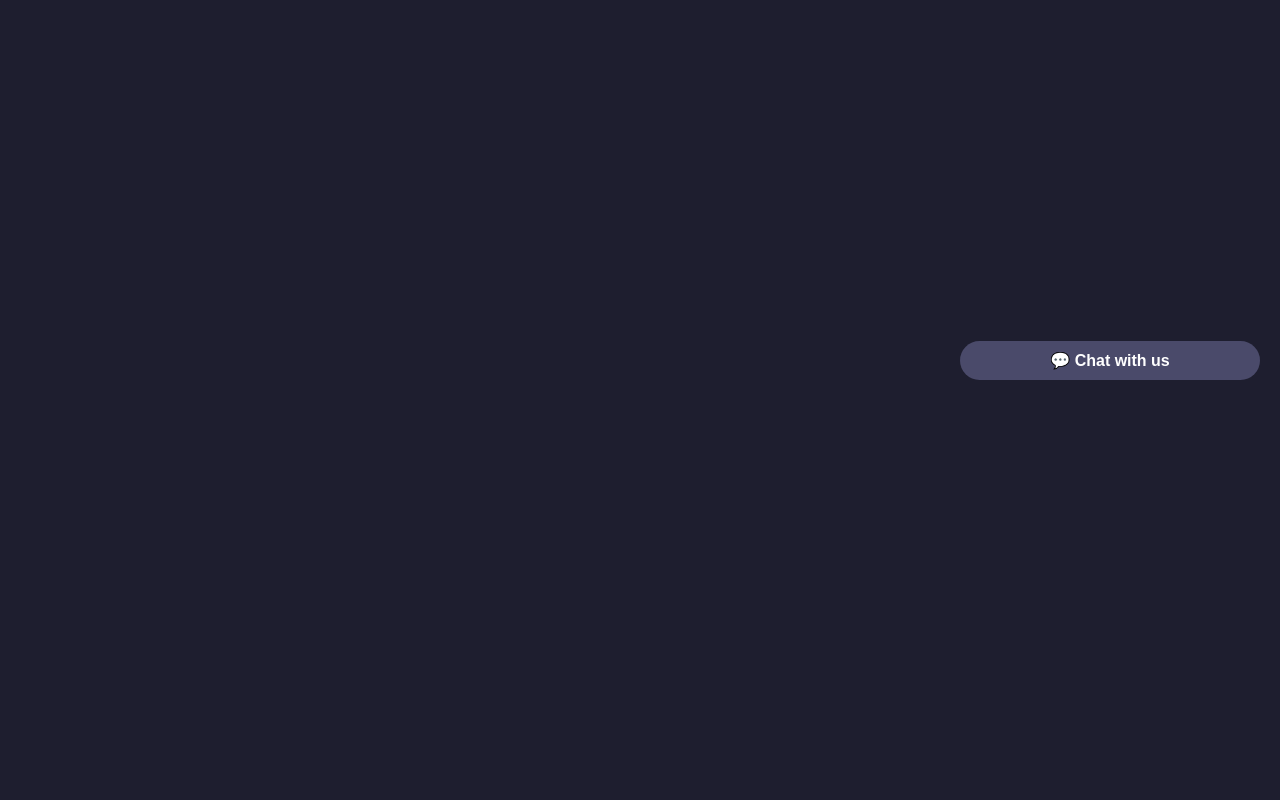
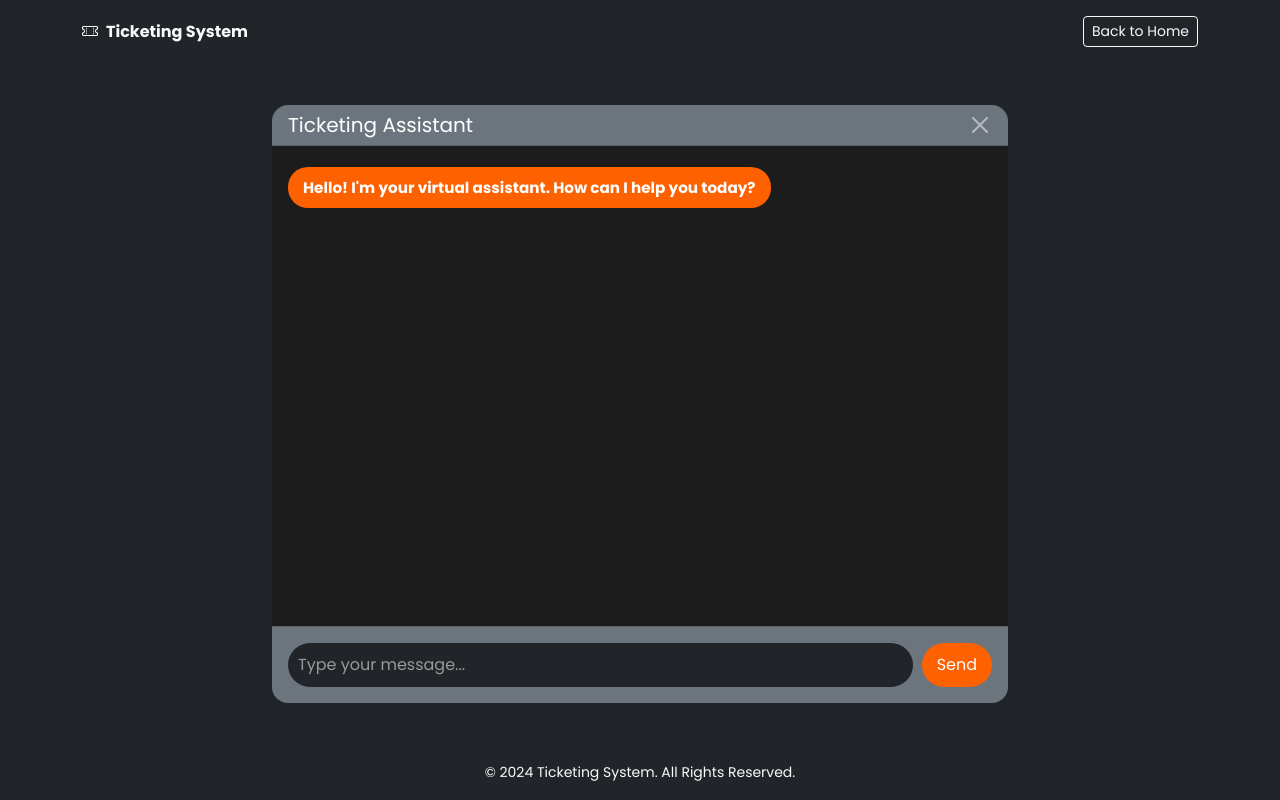
Before and after one commit to DeepakResjad/PSD_project, a Flask app: page / in a window 1280 px wide. Run offline with Flask 3, Linux system fonts and the light colour scheme; some libraries are stand-ins or nearby versions.

Commit message:
updated chatbot interface

```diff
--- a/static/css/chatbot.css
+++ b/static/css/chatbot.css
@@ -1,133 +1,81 @@
-/* Chatbot Dark Theme Styling */
-body {
-    background-color: #1e1e2f;
+/* Full-page background and font styling */
+body, html {
+    font-family: 'Poppins', sans-serif;
+    background-color: #121212; /* Dark background color */
     color: #e0e0e0;
-    font-family: 'Poppins', sans-serif;
+    height: 100%;
+    margin: 0;
 }
 
-#chatbot-widget {
-    position: fixed;
-    bottom: 20px;
-    right: 20px;
-    width: 300px;
-    z-index: 1000;
+/* Chat Container */
+#chatbot-container {
+    background-color: #1c1c1c; /* Slightly lighter dark for contrast */
+    border: none;
+    border-radius: 20px;
+    overflow: hidden;
 }
 
-#chatbot-button {
-    background-color: #4a4a6a;
+/* Chat Header */
+#chatbot-container .card-header {
+    background-color: #222222;
     color: #ffffff;
-    padding: 10px 15px;
-    border-radius: 20px;
-    cursor: pointer;
-    text-align: center;
-    font-weight: bold;
-    transition: background-color 0.3s, transform 0.1s;
-}
-
-#chatbot-button:hover {
-    background-color: #6a6a8c;
-}
-
-#chatbot-button:active {
-    transform: scale(0.95);
-}
-
-#chatbot-container {
-    display: flex;
-    flex-direction: column;
-    height: 400px;
-    width: 100%;
-    max-width: 300px;
-    background-color: #2b2b3d;
-    border-radius: 8px;
-    overflow: hidden;
-    box-shadow: 0 0 10px rgba(0, 0, 0, 0.5);
-    transition: opacity 0.3s ease, transform 0.3s ease;
-}
-
-.d-none {
-    opacity: 0;
-    transform: scale(0.9);
-    pointer-events: none;
-}
-
-#chat-header {
-    background-color: #3a3a5e;
-    color: #ffffff;
-    padding: 10px;
-    display: flex;
-    justify-content: space-between;
-    align-items: center;
     font-weight: bold;
 }
 
-#chat-header .close-btn {
-    cursor: pointer;
-    font-size: 1.2rem;
+/* Chat Content Area */
+#chat-content {
+    background-color: #1c1c1c;
+    overflow-y: auto;
 }
 
-#chat-content {
-    flex: 1;
-    overflow-y: auto;
-    padding: 10px;
-    background-color: #2b2b3d;
-    font-size: 0.9rem;
-    color: #e0e0e0;
-}
-
-/* Custom Scrollbar */
-#chat-content::-webkit-scrollbar {
-    width: 8px;
-}
-
-#chat-content::-webkit-scrollbar-thumb {
-    background-color: #4a4a6a;
-    border-radius: 4px;
-}
-
+/* Message Bubbles */
 #chat-messages {
     display: flex;
     flex-direction: column;
+    gap: 10px;
 }
 
 .message {
-    margin: 8px 0;
-    padding: 8px 12px;
-    border-radius: 15px;
-    max-width: 80%;
+    max-width: 75%;
+    padding: 10px 15px;
+    border-radius: 20px;
     word-wrap: break-word;
     line-height: 1.4;
+    margin: 5px 0;
+    font-size: 0.95rem;
 }
 
 .message.user {
-    background-color: #4a4a6a;
-    color: #ffffff;
     align-self: flex-end;
+    font-weight: 600;
+    background-color: #ffffff; /* Darker background for user */
+    color: #fd6100;
     text-align: right;
 }
 
 .message.bot {
-    background-color: #3a3a5e;
-    color: #e0e0e0;
     align-self: flex-start;
+    font-weight:600;
+    background-color: #fd6100; /* Slightly lighter background for bot */
+    color: #ffffff;
     text-align: left;
 }
 
+/* Input Area */
 #chat-input-container {
-    display: flex;
+    background-color: #2e2e2e;
+    border-top: 1px solid #444444;
     padding: 10px;
-    background-color: #3a3a5e;
-    border-top: 1px solid #4a4a6a;
 }
 
 #chat-input {
+    background-color: #981515;
+    color: #ffffff;
+    border: none;
+    margin-right: 10px;
+    border-radius: 20px;
+    padding: 10px;
     flex: 1;
-    background-color: #2b2b3d;
-    color: #ffffff;
-    padding: 8px;
-    border: none;
-    border-radius: 5px;
-    transition: border 0.2s;
 }
 
 #chat-input::placeholder {
@@ -139,21 +87,17 @@ body {
     border: 1px solid #6a6a8c;
 }
 
-#chat-input-container button {
-    padding: 8px 15px;
-    margin-left: 8px;
-    background-color: #4a4a6a;
+/* Accent Color for Buttons */
+.btn-accent {
+    background-color: #fd6100; /* Accent color from login button */
     color: #ffffff;
     border: none;
-    border-radius: 5px;
+    padding: 8px 15px;
+    margin-left: 10px;
     cursor: pointer;
-    transition: background-color 0.3s, transform 0.1s;
+    transition: background-color 0.3s;
 }
 
-#chat-input-container button:hover {
-    background-color: #6a6a8c;
+.btn-accent:hover {
+    background-color: #b5644b; /* Darker accent color on hover */
 }
-
-#chat-input-container button:active {
-    transform: scale(0.95);
-}
--- a/static/js/chatbot.js
+++ b/static/js/chatbot.js
@@ -1,26 +1,22 @@
 let isFirstOpen = true;
 
-function toggleChat() {
-    const chatbotContainer = document.getElementById('chatbot-container');
-
-    // Toggle visibility of chatbot container
-    chatbotContainer.classList.toggle('d-none');
-
-    // Display initial bot greeting if opening for the first time
-    if (!chatbotContainer.classList.contains('d-none') && isFirstOpen) {
+// Function to initialize the chatbot with a greeting message
+function initializeChat() {
+    if (isFirstOpen) {
         displayMessage("Hello! I'm your virtual assistant. How can I help you today?", 'bot');
-        isFirstOpen = false; // Ensures the greeting only shows the first time
+        isFirstOpen = false;
     }
 }
 
+// Send message function to handle user input and bot response
 async function sendMessage() {
     const chatInput = document.getElementById('chat-input');
     const message = chatInput.value.trim();
-    if (!message) return;
+    if (!message) return;  // Do nothing if input is empty
 
     displayMessage(message, 'user');
-    chatInput.value = "";
-    displayMessage("...", 'bot'); // Temporary loading indicator
+    chatInput.value = ""; // Clear the input field
+    displayMessage("...", 'bot'); // Display loading indicator
 
     try {
         const response = await fetch('/api/chat', {
@@ -29,16 +25,16 @@ async function sendMessage() {
             body: JSON.stringify({ message })
         });
 
-        // Log the response to see if it's successful and contains the expected JSON
-        console.log('Response Status:', response.status); // Log status
+        // Log the response status and data for debugging
+        console.log('Response Status:', response.status);
         if (!response.ok) {
             throw new Error(`Server error: ${response.status}`);
         }
 
         const data = await response.json();
-        console.log('Response Data:', data); // Log the parsed JSON data
+        console.log('Response Data:', data);
 
-        // Check if the reply exists in the response
+        // Check if 'reply' exists in the response data
         if (!data || !data.reply) {
             console.error('No reply found in response data:', data);
             removeLoadingIndicator();
@@ -58,15 +54,17 @@ async function sendMessage() {
     }
 }
 
+// Function to display a message in the chat
 function displayMessage(message, sender) {
     const chatMessages = document.getElementById('chat-messages');
     const messageDiv = document.createElement('div');
     messageDiv.className = `message ${sender}`;
     messageDiv.textContent = message;
     chatMessages.appendChild(messageDiv);
-    chatMessages.scrollTop = chatMessages.scrollHeight;
+    chatMessages.scrollTop = chatMessages.scrollHeight; // Auto-scroll to the latest message
 }
 
+// Function to remove the loading indicator (the "..." message)
 function removeLoadingIndicator() {
     const chatMessages = document.getElementById('chat-messages');
     const loadingMessage = Array.from(chatMessages.querySelectorAll('.message.bot'))
@@ -76,9 +74,17 @@ function removeLoadingIndicator() {
     }
 }
 
-// Event listener for sending message on Enter key press
+// Close the chatbot and redirect to the homepage or main menu
+function closeChat() {
+    window.location.href = "/"; // Modify this URL to redirect to the desired location
+}
+
+// Event listener for the Enter key to send a message
 document.getElementById('chat-input').addEventListener('keypress', function(event) {
     if (event.key === 'Enter') {
         sendMessage();
     }
 });
+
+// Initialize the chatbot when the page loads
+window.onload = initializeChat;
--- a/templates/chat.html
+++ b/templates/chat.html
@@ -3,30 +3,77 @@
 <head>
     <meta charset="utf-8">
     <meta name="viewport" content="width=device-width, initial-scale=1">
-    <meta name="description" content="Chatbot interface for the Ticketing System">
-    <title>Chatbot | Ticketing System</title>
 
-    <!-- CSS Files -->
+    <title>Ticketing System | Chatbot</title>
+
+    <!-- Google Fonts -->
+    <link rel="preconnect" href="https://fonts.googleapis.com">
+    <link rel="preconnect" href="https://fonts.gstatic.com" crossorigin>
+    <link href="https://fonts.googleapis.com/css2?family=Poppins:wght@400;700&display=swap" rel="stylesheet">
+
+    <!-- Bootstrap and Custom CSS -->
+    <link href="{{ url_for('static', filename='css/bootstrap.min.css') }}" rel="stylesheet">
+    <link href="{{ url_for('static', filename='css/bootstrap-icons.css') }}" rel="stylesheet">
     <link href="../static/css/chatbot.css" rel="stylesheet">
 </head>
-<body>
+<body class="bg-dark text-light d-flex flex-column vh-100">
 
-    <!-- Chatbot Widget -->
-    <div id="chatbot-widget">
-        <div id="chatbot-button" onclick="toggleChat()">💬 Chat with us</div>
-        <div id="chatbot-container" class="d-none">
-            <div id="chat-header">Ticketing Assistant <span onclick="toggleChat()" class="close-btn">&times;</span></div>
-            <div id="chat-content">
-                <div id="chat-messages"></div>
-            </div>
-            <div id="chat-input-container">
-                <input type="text" id="chat-input" placeholder="Type your message..." onkeypress="if(event.keyCode === 13) sendMessage()">
-                <button onclick="sendMessage()">Send</button>
+    <!-- Navbar -->
+    <header class="bg-dark text-light py-3">
+        <div class="container">
+            <div class="row align-items-center justify-content-between">
+                <div class="col d-flex align-items-center">
+                    <a href="/" class="d-flex align-items-center text-decoration-none text-light">
+                        <i class="bi-ticket-perforated me-2"></i>
+                        <span class="fw-bold">Ticketing System</span>
+                    </a>
+                </div>
+                <div class="col-auto">
+                    <a href="/" class="btn btn-outline-light btn-sm">Back to Home</a>
+                </div>
             </div>
         </div>
-    </div>
+    </header>
+
+    <!-- Chat Section -->
+    <main class="flex-grow-1 d-flex justify-content-center align-items-center">
+        <div class="container">
+            <div class="row justify-content-center">
+                <div class="col-lg-8 col-12">
+                    <div id="chatbot-container" class="card bg-dark border-light rounded-4">
+                        <!-- Chat Header -->
+                        <div class="card-header bg-secondary text-white d-flex justify-content-between align-items-center">
+                            <h5 class="mb-0">Ticketing Assistant</h5>
+                            <button type="button" class="btn-close btn-close-white" onclick="closeChat()" aria-label="Close"></button>
+                        </div>
+
+                        <!-- Chat Messages Area -->
+                        <div id="chat-content" class="card-body overflow-auto" style="height: 60vh;">
+                            <div id="chat-messages"></div>
+                        </div>
+
+                        <!-- Input Area -->
+                        <div class="card-footer bg-secondary p-3">
+                            <div class="input-group">
+                                <input type="text" id="chat-input" class="form-control bg-dark text-light rounded-pill" placeholder="Type your message..."
+                                       onkeypress="if(event.keyCode === 13) sendMessage()" aria-label="Message">
+                                <button class="btn btn-accent rounded-pill" onclick="sendMessage()">Send</button>
+                            </div>
+                        </div>
+                    </div>
+                </div>
+            </div>
+        </div>
+    </main>
+
+    <!-- Footer -->
+    <footer class="bg-dark text-light text-center py-3">
+        <small>&copy; 2024 Ticketing System. All Rights Reserved.</small>
+    </footer>
 
     <!-- JavaScript Files -->
-    <script src="../static/js/chatbot.js"></script> <!-- Chatbot functionality JS -->
+    <script src="{{ url_for('static', filename='js/jquery.min.js') }}"></script>
+    <script src="{{ url_for('static', filename='js/bootstrap.bundle.min.js') }}"></script>
+    <script src="{{ url_for('static', filename='js/chatbot.js') }}"></script> <!-- Chatbot functionality JS -->
 </body>
 </html>
```
